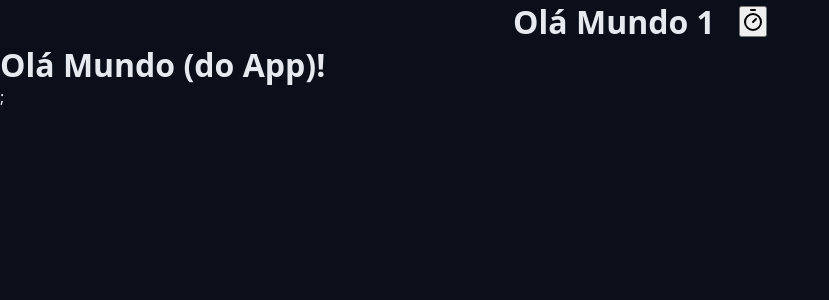
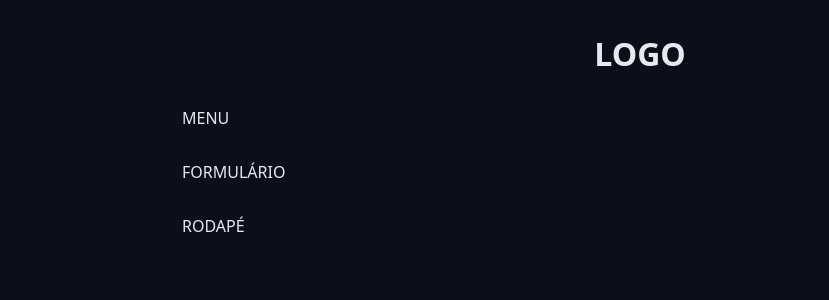
Before and after one commit to rafaelkenne/chronos-pomodoro, a React (Vite) app: page / in a window 1280 px wide. Shown: the top 300 px of the page, without its empty margins (0-829 px from the left). Built offline with nearby package versions, Linux system fonts and the light colour scheme.

Commit message:
commit aula 21

```diff
--- a/src/App.tsx
+++ b/src/App.tsx
@@ -1,19 +1,27 @@
-import { Heading } from './components/Heading';
-
 import './styles/theme.css';
 import './styles/global.css';
-import { TimerIcon } from 'lucide-react';
+
+import { Heading } from './components/Heading';
+import { Container } from './components/Container';
 
 function App() {
   return (
     <>
-      <Heading>
-        Olá Mundo 1
-        <button>
-          <TimerIcon />
-        </button>
-      </Heading>
-      <h1>Olá Mundo (do App)!</h1>;
+      <Container>
+        <Heading>LOGO</Heading>
+      </Container>
+
+      <Container>
+        <section>MENU</section>
+      </Container>
+
+      <Container>
+        <section>FORMULÁRIO</section>
+      </Container>
+
+      <Container>
+        <section>RODAPÉ</section>
+      </Container>
     </>
   );
 }
--- /dev/null
+++ b/src/components/Container/index.tsx
@@ -0,0 +1,13 @@
+import styles from './styles.module.css';
+
+type ContainerProps = {
+  children: React.ReactNode;
+};
+
+export function Container({ children }: ContainerProps) {
+  return (
+    <div className={styles.container}>
+      <div className={styles.content}>{children}</div>
+    </div>
+  );
+}
--- /dev/null
+++ b/src/components/Container/styles.module.css
@@ -0,0 +1,11 @@
+.container {
+  max-width: 98rem;
+  margin: 0 auto;
+}
+.container-fluid {
+  max-width: auto;
+}
+
+.content {
+  margin: 3.2rem;
+}
--- a/src/components/Heading.tsx
+++ b/src/components/Heading/index.tsx
@@ -1,4 +1,4 @@
-import styles from './Heading.module.css';
+import styles from './styles.module.css';
 
 type HeadingProps = {
   children: React.ReactNode;
```
Also changed, not shown: src/components/Heading/styles.module.css (renamed from src/components/Heading.module.css).
